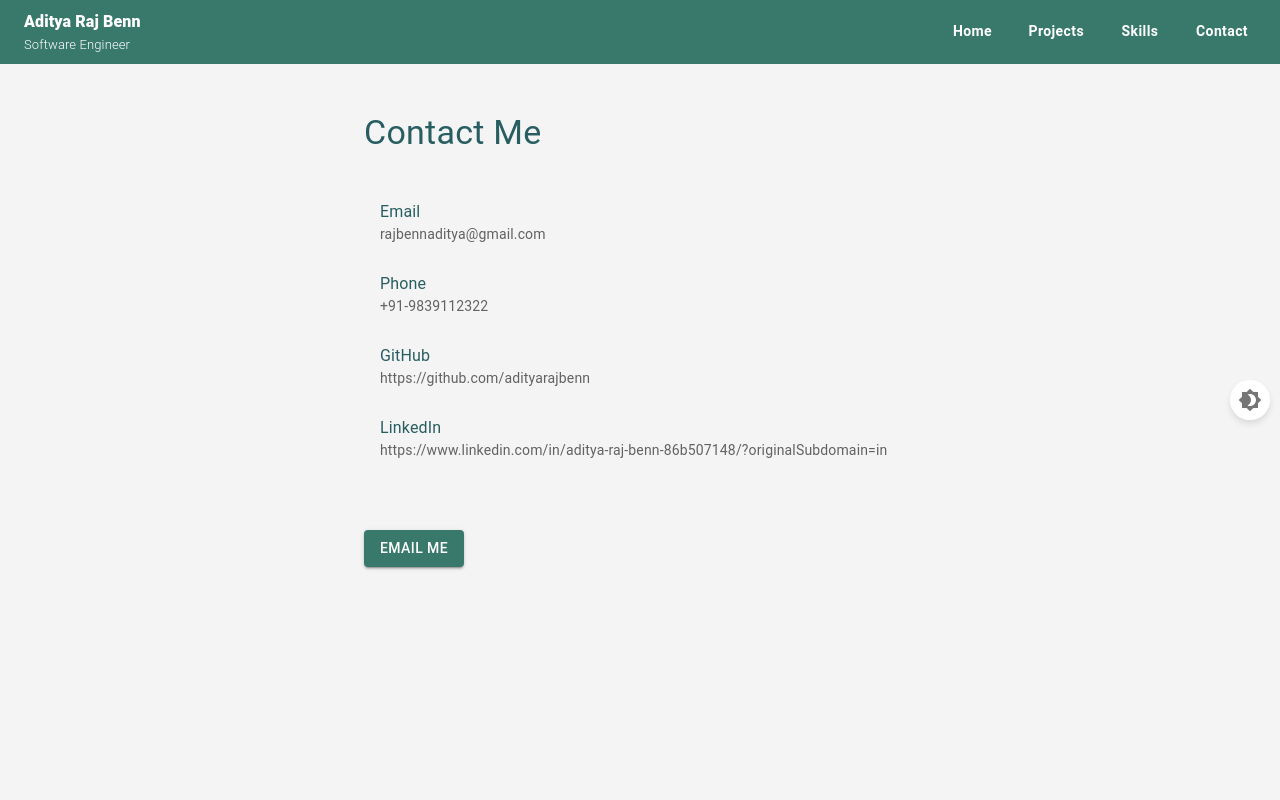
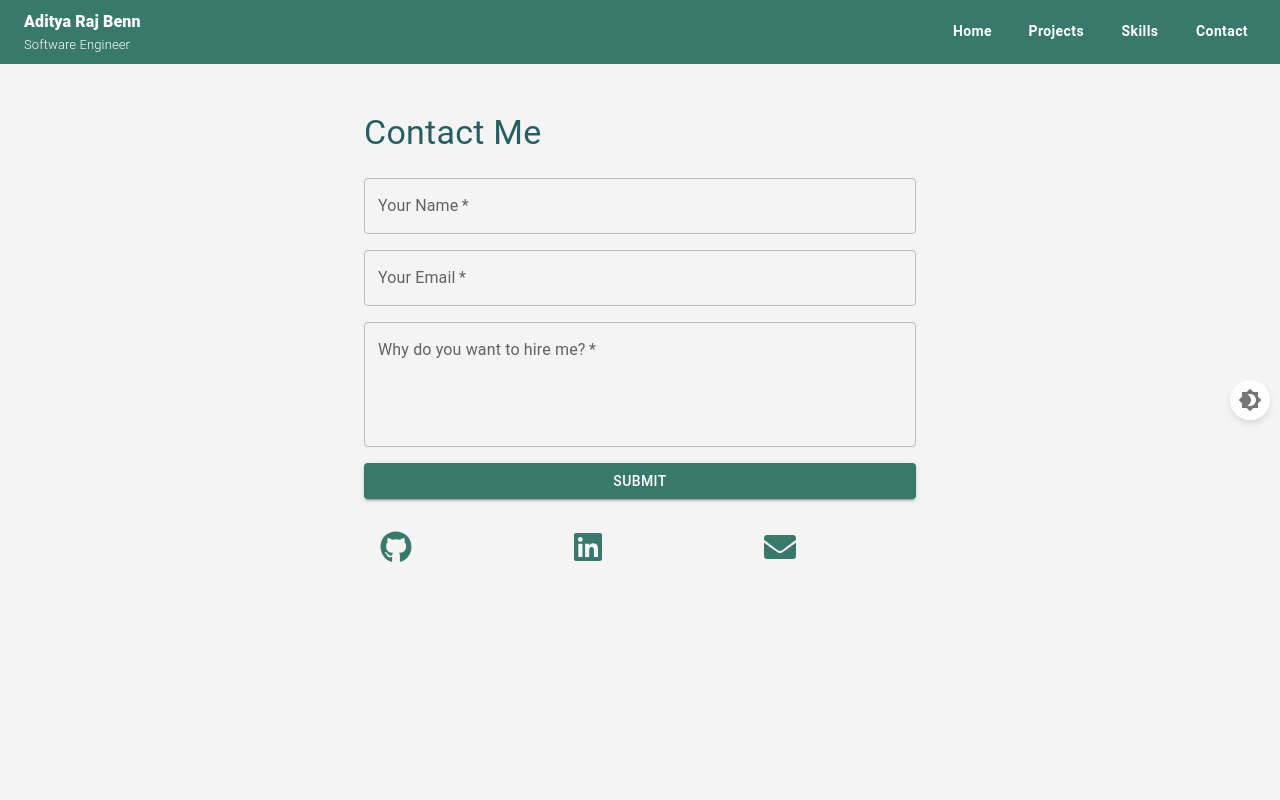
Before and after one commit to adityarajbenn/thePortfolio, a React (Create React App) app in the folder portfolio-ftd/: page /contact in a window 1280 px wide. Shown: the top 800 px of the page. Built offline with nearby package versions, Linux system fonts and the light colour scheme; the HTML template or start-up script is replaced by a standard one.

Commit message:
updated contact details

```diff
--- a/portfolio-ftd/src/pages/Contact.js
+++ b/portfolio-ftd/src/pages/Contact.js
@@ -1,39 +1,108 @@
-import React from 'react';
-import { Container, Typography, List, ListItem, ListItemText, Grid, Button } from '@mui/material';
+import React, { useState } from 'react';
+import { Container, Typography, Grid, TextField, Button, Box, List, ListItem, ListItemIcon } from '@mui/material';
 import { useTheme } from '@mui/material/styles';
-import data from '../data.json';
+import { FaGithub, FaLinkedin, FaEnvelope } from 'react-icons/fa';
+import portfolioData from '../data.json';
 
 const Contact = () => {
   const theme = useTheme();
+  const [formData, setFormData] = useState({
+    name: '',
+    email: '',
+    message: '',
+  });
+
+  const handleInputChange = (e) => {
+    const { name, value } = e.target;
+    setFormData((prevData) => ({
+      ...prevData,
+      [name]: value,
+    }));
+  };
+
+  const handleSubmit = (e) => {
+    e.preventDefault();
+    console.log('Form Submitted:', formData);
+    // Handle form submission (e.g., send to an API or email service)
+  };
 
   return (
     <Container maxWidth="sm">
+      {/* Contact Form */}
       <Typography variant="h4" sx={{ marginTop: 4, color: theme.palette.text.primary }}>
         Contact Me
       </Typography>
+      <form onSubmit={handleSubmit}>
+        <Box sx={{ marginTop: 3 }}>
+          <TextField
+            label="Your Name"
+            name="name"
+            fullWidth
+            required
+            value={formData.name}
+            onChange={handleInputChange}
+            sx={{ marginBottom: 2 }}
+          />
+          <TextField
+            label="Your Email"
+            name="email"
+            type="email"
+            fullWidth
+            required
+            value={formData.email}
+            onChange={handleInputChange}
+            sx={{ marginBottom: 2 }}
+          />
+          <TextField
+            label="Why do you want to hire me?"
+            name="message"
+            multiline
+            rows={4}
+            fullWidth
+            required
+            value={formData.message}
+            onChange={handleInputChange}
+            sx={{ marginBottom: 2 }}
+          />
+          <Button type="submit" variant="contained" color="primary" fullWidth>
+            Submit
+          </Button>
+        </Box>
+      </form>
 
-      <List sx={{ marginTop: 3 }}>
-        <ListItem>
-          <ListItemText primary="Email" secondary={data.contact.email} />
+      <List sx={{ marginTop: 2, display: 'flex', justifyContent: 'center', gap: 3 }}>
+        <ListItem
+          component="a"
+          href={portfolioData.contact.github}
+          target="_blank"
+          rel="noopener noreferrer"
+          sx={{ textDecoration: 'none' }}
+        >
+          <ListItemIcon>
+            <FaGithub color={theme.palette.primary.main} size={32} />
+          </ListItemIcon>
         </ListItem>
-        <ListItem>
-          <ListItemText primary="Phone" secondary={data.contact.phone} />
+        <ListItem
+          component="a"
+          href={portfolioData.contact.linkedin}
+          target="_blank"
+          rel="noopener noreferrer"
+          sx={{ textDecoration: 'none' }}
+        >
+          <ListItemIcon>
+            <FaLinkedin color={theme.palette.primary.main} size={32} />
+          </ListItemIcon>
         </ListItem>
-        <ListItem>
-          <ListItemText primary="GitHub" secondary={data.contact.github} />
-        </ListItem>
-        <ListItem>
-          <ListItemText primary="LinkedIn" secondary={data.contact.linkedin} />
+        <ListItem
+          component="a"
+          href={`mailto:${portfolioData.contact.email}`}
+          sx={{ textDecoration: 'none' }}
+        >
+          <ListItemIcon>
+            <FaEnvelope color={theme.palette.primary.main} size={32} />
+          </ListItemIcon>
         </ListItem>
       </List>
-
-      <Grid container spacing={2} sx={{ marginTop: 4 }}>
-        <Grid item>
-          <Button variant="contained" color="primary" href={`mailto:${data.contact.email}`}>
-            Email Me
-          </Button>
-        </Grid>
-      </Grid>
     </Container>
   );
 };
```
